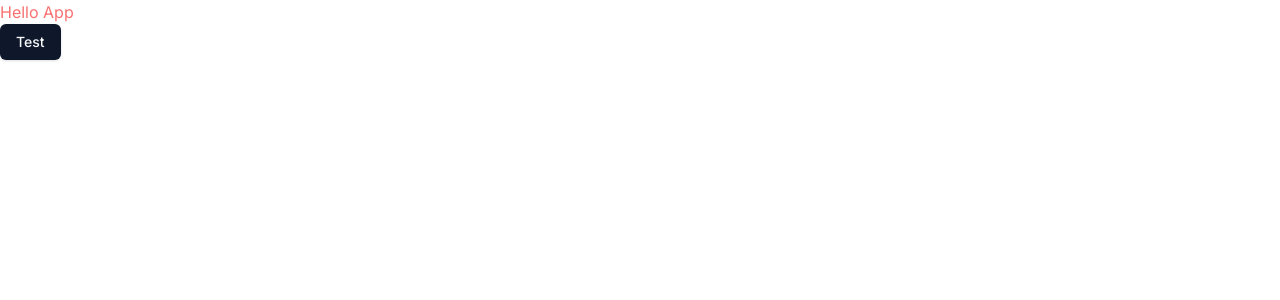
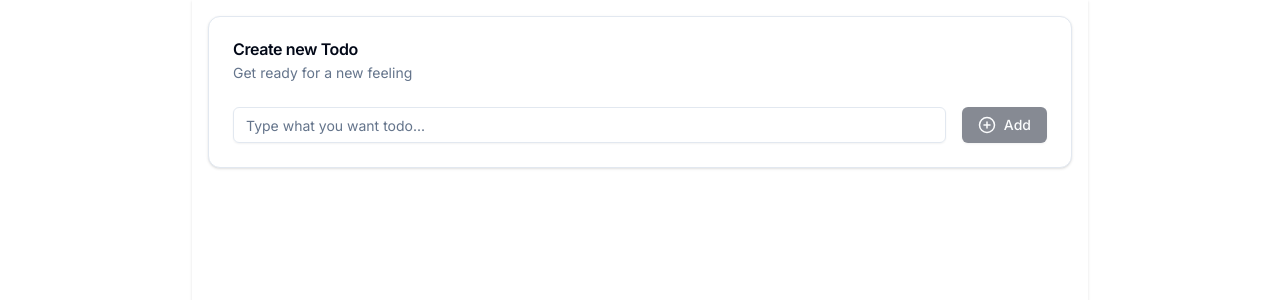
Before and after one commit to viettranqoco/todo-app, a Next.js app: page / in a window 1280 px wide. Shown: the top 300 px of the page. Built offline with nearby package versions, Linux system fonts and the light colour scheme.

Commit message:
add add todo form

```diff
--- a/next.config.js
+++ b/next.config.js
@@ -1,4 +1,8 @@
 /** @type {import('next').NextConfig} */
-const nextConfig = {}
+const nextConfig = {
+  experimental: {
+    serverActions: true,
+  },
+};
 
-module.exports = nextConfig
+module.exports = nextConfig;
--- a/package.json
+++ b/package.json
@@ -16,12 +16,14 @@
     "@radix-ui/react-slot": "^1.0.2",
     "class-variance-authority": "^0.7.0",
     "clsx": "^2.0.0",
+    "lucide-react": "^0.279.0",
     "next": "latest",
     "prettier": "^3.0.3",
     "prisma": "^5.3.1",
     "react": "latest",
     "react-dom": "latest",
     "react-hook-form": "^7.47.0",
+    "react-hot-toast": "^2.4.1",
     "tailwind-merge": "^1.14.0",
     "tailwindcss-animate": "^1.0.7",
     "zod": "^3.22.2"
--- a/src/app/layout.tsx
+++ b/src/app/layout.tsx
@@ -1,12 +1,13 @@
 import "@/lib/globals.css";
 import type { Metadata } from "next";
 import { Inter } from "next/font/google";
+import { Toaster } from "react-hot-toast";
 
 const inter = Inter({ subsets: ["latin"] });
 
 export const metadata: Metadata = {
-  title: "Create Next App",
-  description: "Generated by create next app",
+  title: "Todo App",
+  description: "Demo Todo App",
 };
 
 export default function RootLayout({
@@ -16,7 +17,10 @@ export default function RootLayout({
 }) {
   return (
     <html lang="en">
-      <body className={inter.className}>{children}</body>
+      <body className={inter.className}>
+        {children}
+        <Toaster position="bottom-right" />
+      </body>
     </html>
   );
 }
--- a/src/app/page.tsx
+++ b/src/app/page.tsx
@@ -1,11 +1,11 @@
+import AddTodoForm from "@/components/AddTodoForm";
 import { Button } from "@/components/ui/button";
 import Image from "next/image";
 
 export default function Home() {
   return (
-    <main>
-      <p className="text-red-400">Hello App</p>
-      <Button> Test </Button>
+    <main className="max-w-4xl mx-auto shadow min-h-screen p-4">
+      <AddTodoForm />
     </main>
   );
 }
--- a/src/components/AddTodoForm.tsx
+++ b/src/components/AddTodoForm.tsx
@@ -1,5 +1,97 @@
-import React from "react";
+"use client";
+
+import React, { useTransition } from "react";
+import { useForm } from "react-hook-form";
+import { zodResolver } from "@hookform/resolvers/zod";
+import { createTodoSchema } from "@/lib/schemas";
+import { CreateTodoRequest } from "@/lib/types";
+import { Loader2, PlusCircle } from "lucide-react";
+
+import { Button } from "@/components/ui/button";
+import {
+  Card,
+  CardContent,
+  CardDescription,
+  CardFooter,
+  CardHeader,
+  CardTitle,
+} from "@/components/ui/card";
+import { Input } from "@/components/ui/input";
+import {
+  Form,
+  FormControl,
+  FormField,
+  FormItem,
+  FormLabel,
+  FormMessage,
+} from "./ui/form";
+import { createTodoAction } from "@/lib/server-actions";
+import toast from "react-hot-toast";
 
 export default function AddTodoForm() {
-  return <div>AddTodoForm</div>;
+  const [pending, startTransition] = useTransition();
+
+  const form = useForm<CreateTodoRequest>({
+    mode: "onSubmit",
+    resolver: zodResolver(createTodoSchema),
+    defaultValues: {
+      todo: "",
+    },
+  });
+
+  async function onSubmit(data: CreateTodoRequest) {
+    startTransition(async () => {
+      try {
+        console.log("submit", data);
+        const resCreateTodo = await createTodoAction(data);
+
+        console.log(resCreateTodo);
+
+        toast.success("Add todo success");
+        form.reset();
+      } catch (error) {
+        toast.error("Something went wrong");
+      }
+    });
+  }
+
+  return (
+    <Card>
+      <CardHeader>
+        <CardTitle>Create new Todo</CardTitle>
+        <CardDescription>Get ready for a new feeling</CardDescription>
+      </CardHeader>
+      <CardContent>
+        <Form {...form}>
+          <form onSubmit={form.handleSubmit(onSubmit)}>
+            <div className="flex gap-4">
+              <FormField
+                control={form.control}
+                name="todo"
+                render={({ field }) => (
+                  <FormItem className="w-full">
+                    <FormControl>
+                      <Input
+                        placeholder="Type what you want todo..."
+                        {...field}
+                      />
+                    </FormControl>
+                    <FormMessage />
+                  </FormItem>
+                )}
+              />
+              <Button disabled={!form.formState.isValid || pending}>
+                {pending ? (
+                  <Loader2 className="mr-2 h-5 w-5 animate-spin" />
+                ) : (
+                  <PlusCircle size={18} className="mr-2" />
+                )}
+                <span>Add</span>
+              </Button>
+            </div>
+          </form>
+        </Form>
+      </CardContent>
+    </Card>
+  );
 }
--- /dev/null
+++ b/src/lib/prisma.ts
@@ -0,0 +1,11 @@
+import { PrismaClient } from "@prisma/client";
+
+const globalForPrisma = globalThis as unknown as {
+  prisma: PrismaClient | undefined;
+};
+
+export const prisma = globalForPrisma.prisma ?? new PrismaClient();
+
+if (process.env.NODE_ENV !== "production") {
+  globalForPrisma.prisma = prisma;
+}
--- /dev/null
+++ b/src/lib/server-actions.ts
@@ -0,0 +1,23 @@
+"use server";
+
+import { revalidatePath } from "next/cache";
+import { prisma } from "./prisma";
+import { CreateTodoRequest } from "./types";
+import { createTodoSchema } from "./schemas";
+
+export async function createTodoAction(data: CreateTodoRequest): Promise<any> {
+  try {
+    // validate in server side
+    const validate = createTodoSchema.safeParse(data);
+    if (!validate.success) {
+      throw new Error(validate.error.message);
+    }
+    console.log("data", data);
+    await prisma.todo.create({
+      data,
+    });
+    revalidatePath("/");
+  } catch (error) {
+    console.log(error);
+  }
+}
--- a/src/lib/utils.ts
+++ b/src/lib/utils.ts
@@ -1,6 +1,6 @@
-import { type ClassValue, clsx } from "clsx"
-import { twMerge } from "tailwind-merge"
+import { type ClassValue, clsx } from "clsx";
+import { twMerge } from "tailwind-merge";
 
 export function cn(...inputs: ClassValue[]) {
-  return twMerge(clsx(inputs))
+  return twMerge(clsx(inputs));
 }
```
Also changed, not shown: 2 other files (tests, documents, lock files or other folders).
